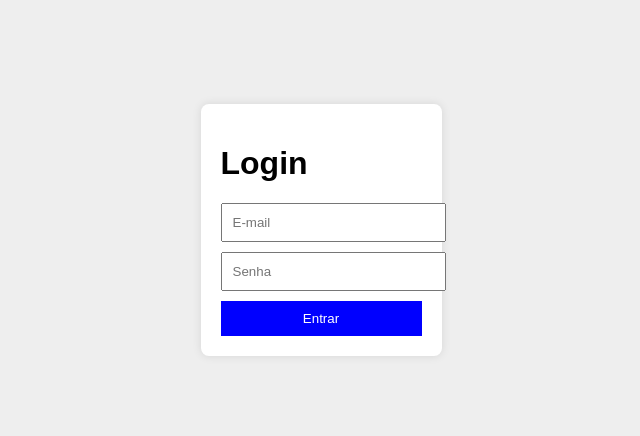
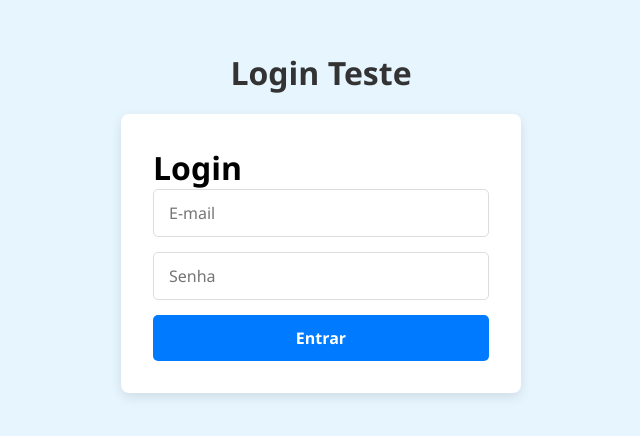
Before and after one commit to henocsantos/projeto-IoT, a plain HTML site: page index.html in a window 1280 px wide. Shown: the part 178-614 px from the top of the page, without its empty margins (319-959 px from the left). Drawn offline with Linux system fonts and the light colour scheme.

Commit message:
Update index.html

```diff
--- a/index.html
+++ b/index.html
@@ -5,15 +5,77 @@
     <meta name="viewport" content="width=device-width, initial-scale=1.0">
     <title>Login Teste</title>
     <style>
-        body { font-family: sans-serif; display: flex; justify-content: center; align-items: center; height: 100vh; background: #eee; }
-        main { background: white; padding: 20px; border-radius: 8px; box-shadow: 0 0 10px rgba(0,0,0,0.1); }
-        .log { margin-bottom: 10px; }
-        input { display: block; width: 100%; padding: 10px; margin-top: 5px; }
-        input[type="submit"] { background: blue; color: white; border: none; cursor: pointer; }
+         * {
+            margin: 0;
+            padding: 0;
+            box-sizing: border-box;
+            font-family: 'Segoe UI', Tahoma, Geneva, Verdana, sans-serif;
+        }
+
+        body {
+            background-color: #e7f5ff;
+            display: flex;
+            flex-direction: column;
+            align-items: center;
+            justify-content: center;
+            min-height: 100vh;
+        }
+
+        header h1 {
+            color: #333;
+            margin-bottom: 20px;
+        }
+
+        main {
+            background-color: #fff;
+            padding: 2rem;
+            border-radius: 8px;
+            box-shadow: 0 4px 12px rgba(0, 0, 0, 0.1);
+            width: 100%;
+            max-width: 400px;
+        }
+
+        .log {
+            margin-bottom: 15px;
+        }
+
+        input[type="email"],
+        input[type="password"] {
+            width: 100%;
+            padding: 12px 15px;
+            border: 1px solid #ddd;
+            border-radius: 5px;
+            font-size: 1rem;
+            outline: none;
+        }
+
+        input[type="email"]:focus,
+        input[type="password"]:focus {
+            border-color: #007bff;
+        }
+
+        input[type="submit"] {
+            width: 100%;
+            padding: 12px;
+            background-color: #007bff;
+            color: white;
+            border: none;
+            border-radius: 5px;
+            font-size: 1rem;
+            font-weight: bold;
+            cursor: pointer;
+            transition: background 0.3s;
+        }
+
+        input[type="submit"]:hover {
+            background-color: #0056b3;
+        }
     </style>
 </head>
 <body>
-
+    <header>
+        <h1>Login Teste</h1>
+    </header>
     <main>
         <h1>Login</h1>
         <!-- O id deve ser único -->
@@ -31,7 +93,59 @@
         </form>
     </main>
 
-    <script>
+    <script type="module">
+      // Import the functions you need from the SDKs you need
+      import { initializeApp } from "https://www.gstatic.com/firebasejs/12.11.0/firebase-app.js";
+        import { getAuth, signInWithEmailAndPassword } from "https://www.gstatic.com/firebasejs/12.11.0/firebase-auth.js";
+      // TODO: Add SDKs for Firebase products that you want to use
+      // https://firebase.google.com/docs/web/setup#available-libraries
+
+      // Your web app's Firebase configuration
+      const firebaseConfig = {
+        apiKey: "AIzaSyDq9cGqDjgWb4nsIW-cCsnOuUjkgFViihQ",
+        authDomain: "sa5-iot.firebaseapp.com",
+        databaseURL: "https://sa5-iot-default-rtdb.firebaseio.com",
+        projectId: "sa5-iot",
+        storageBucket: "sa5-iot.firebasestorage.app",
+        messagingSenderId: "830559223381",
+        appId: "1:830559223381:web:12373109293c4fd4289edc"
+      };
+
+      // Initialize Firebase
+      const app = initializeApp(firebaseConfig);
+      const auth = getAuth(app);
+
+        const form = document.getElementById('meuFormulario');
+
+        form.addEventListener('submit', (e) => {
+            e.preventDefault(); // IMPORTANTE: impede o refresh da página
+
+            const email = document.getElementById('email').value;
+            const senha = document.getElementById('senha').value;
+
+            console.log("Tentando autenticar no Firebase...");
+
+            signInWithEmailAndPassword(auth, email, senha)
+                .then((userCredential) => {
+                    console.log("Sucesso!");
+                    // Redireciona para a página on-off
+                    window.location.href = "on-off.html";
+                })
+                .catch((error) => {
+                    console.error("Erro Firebase:", error.code);
+
+                    // Tratamento amigável de erros
+                    if (error.code === 'auth/invalid-credential') {
+                        alert("E-mail ou senha incorretos.");
+                    } else if (error.code === 'auth/user-not-found') {
+                        alert("Usuário não cadastrado.");
+                    } else {
+                        alert("Erro: " + error.message);
+                    }
+                });
+        });
+    </script>
+    <!--<script>
         const form = document.getElementById('meuFormulario');
 
         form.addEventListener('submit', function(event) {
@@ -52,6 +166,6 @@
                 alert("Para este teste use: teste@teste.com e senha 123");
             }
         });
-    </script>
+    </script>-->
 </body>
 </html>
```
